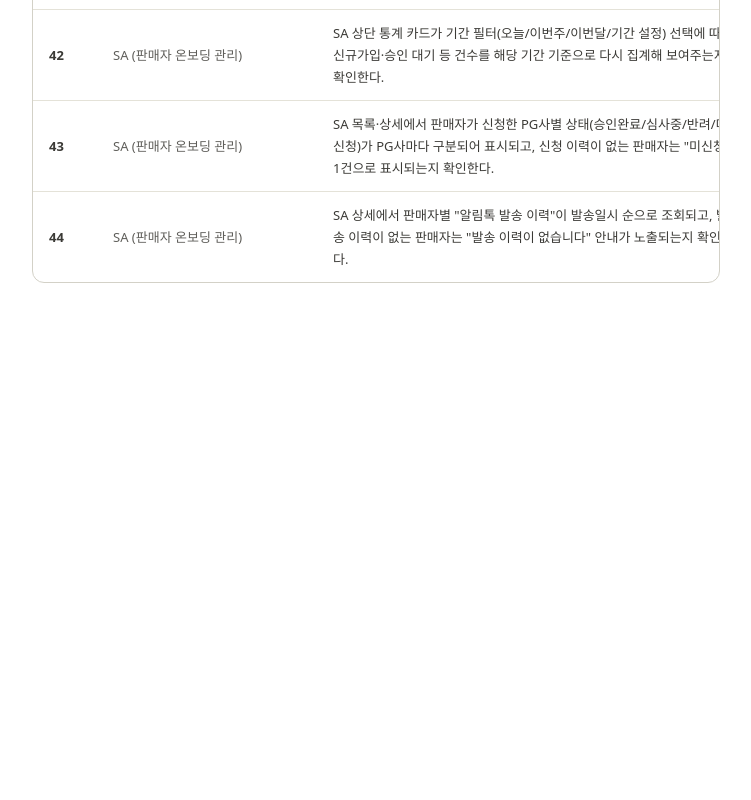
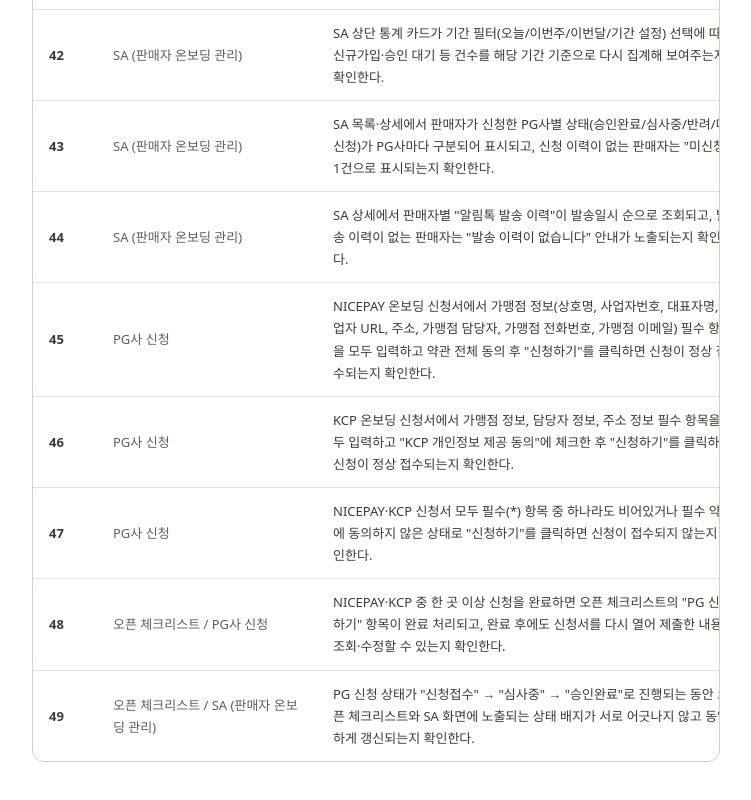
Before and after one commit to WEED-Convergence/WEED-Convergence-FLEXG-onboarding-HYESUN-2026-08, a Next.js app: page /test-scenario in a window 1280 px wide. Shown: the part 3650-4450 px from the top of the page, without its empty margins (224-975 px from the left). Before the commit the page ends 3973 px from the top, so only its background shows below. Built offline with nearby package versions, Linux system fonts and the light colour scheme.

Commit message:
테스트 시나리오 화면: 45~49번에 PG 신청 완료 관련 시나리오 5건 추가

```diff
--- a/src/app/test-scenario/page.tsx
+++ b/src/app/test-scenario/page.tsx
@@ -273,6 +273,36 @@ const scenarios: ScenarioRow[] = [
       "SA 상세에서 판매자별 \"알림톡 발송 이력\"이 발송일시 순으로 조회되고, 발송 이력이 없는 판매자는 \"발송 이력이 없습니다\" 안내가 노출되는지 확인한다.",
     screen: "SA (판매자 온보딩 관리)",
   },
+  {
+    no: 45,
+    content:
+      "NICEPAY 온보딩 신청서에서 가맹점 정보(상호명, 사업자번호, 대표자명, 사업자 URL, 주소, 가맹점 담당자, 가맹점 전화번호, 가맹점 이메일) 필수 항목을 모두 입력하고 약관 전체 동의 후 \"신청하기\"를 클릭하면 신청이 정상 접수되는지 확인한다.",
+    screen: "PG사 신청",
+  },
+  {
+    no: 46,
+    content:
+      "KCP 온보딩 신청서에서 가맹점 정보, 담당자 정보, 주소 정보 필수 항목을 모두 입력하고 \"KCP 개인정보 제공 동의\"에 체크한 후 \"신청하기\"를 클릭하면 신청이 정상 접수되는지 확인한다.",
+    screen: "PG사 신청",
+  },
+  {
+    no: 47,
+    content:
+      "NICEPAY·KCP 신청서 모두 필수(*) 항목 중 하나라도 비어있거나 필수 약관에 동의하지 않은 상태로 \"신청하기\"를 클릭하면 신청이 접수되지 않는지 확인한다.",
+    screen: "PG사 신청",
+  },
+  {
+    no: 48,
+    content:
+      "NICEPAY·KCP 중 한 곳 이상 신청을 완료하면 오픈 체크리스트의 \"PG 신청하기\" 항목이 완료 처리되고, 완료 후에도 신청서를 다시 열어 제출한 내용을 조회·수정할 수 있는지 확인한다.",
+    screen: "오픈 체크리스트 / PG사 신청",
+  },
+  {
+    no: 49,
+    content:
+      "PG 신청 상태가 \"신청접수\" → \"심사중\" → \"승인완료\"로 진행되는 동안 오픈 체크리스트와 SA 화면에 노출되는 상태 배지가 서로 어긋나지 않고 동일하게 갱신되는지 확인한다.",
+    screen: "오픈 체크리스트 / SA (판매자 온보딩 관리)",
+  },
 ];
 
 export default function TestScenarioPage() {
```
